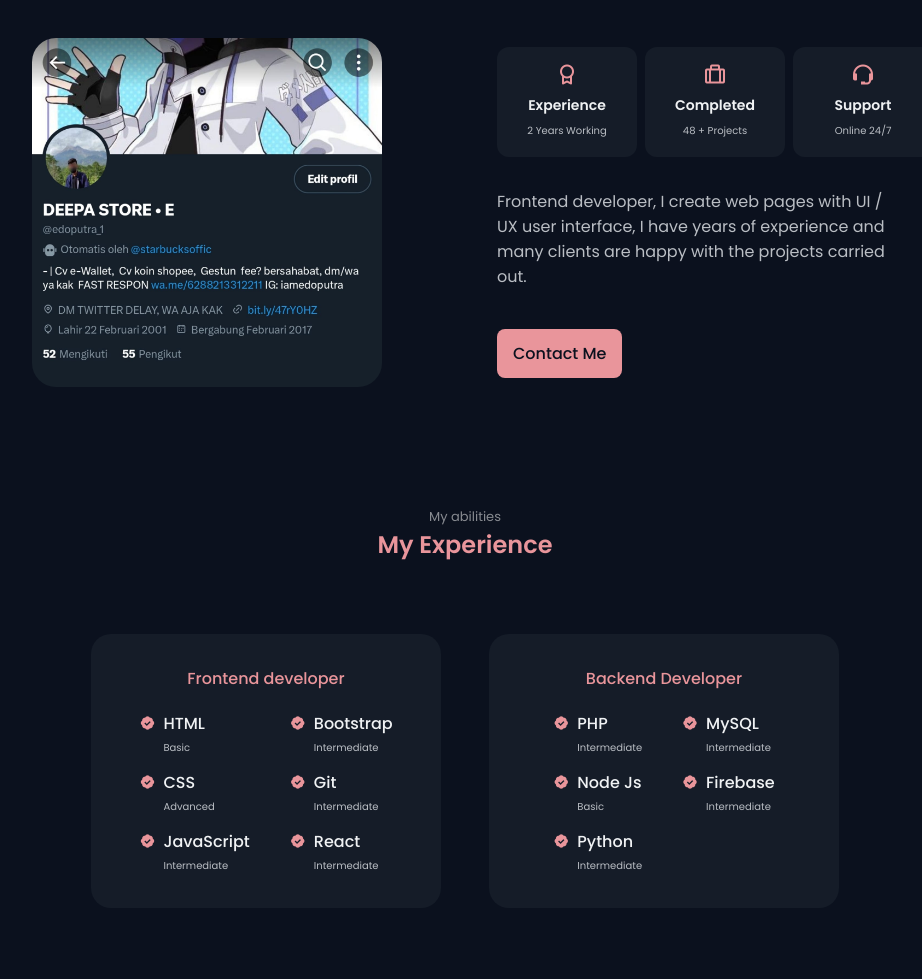
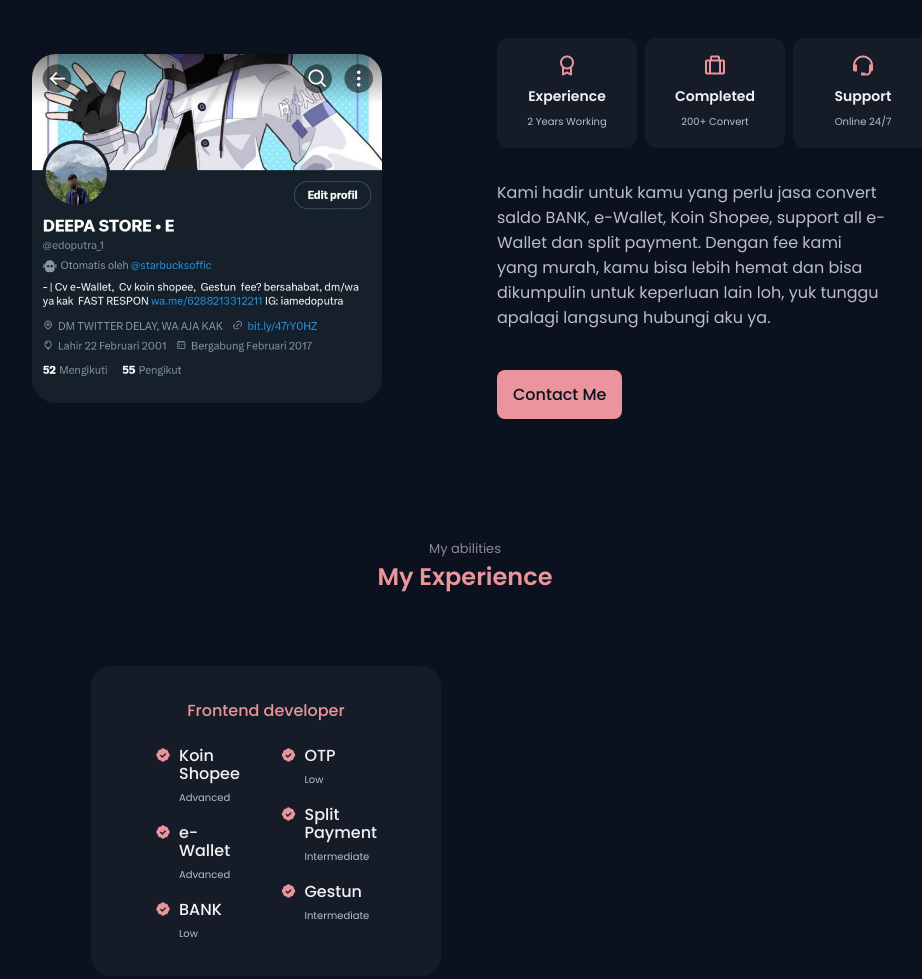
Before and after one commit to edoputra13/deepsa, a plain HTML site: page index.html in a window 1280 px wide. Shown: the part 1000-1979 px from the top of the page, without its empty margins (175-1097 px from the left). Drawn offline with nearby package versions, Linux system fonts and the light colour scheme.

Commit message:
index.html

```diff
--- a/index.html
+++ b/index.html
@@ -76,8 +76,8 @@
                     <h3 class="home__education">Layanan Jasa Convert</h3>
 
                     <div class="home__buttons">
-                        <a download="" href="assets/pdf/Ansel-Cv.pdf" class="button button--ghost">
-                            Check out my CV
+                        <a download="" href="assets/pdf/deepastore.pdf" class="button button--ghost">
+                            Check List Fee
                         </a>
                         <a href="#about" class="button">About me</a>
                     </div>
@@ -125,7 +125,7 @@
                         <div class="about__box">
                             <i class='bx bx-briefcase-alt about__icon'></i>
                             <h3 class="about__title">Completed</h3>
-                            <span class="about__subtitle">48 + Projects</span>
+                            <span class="about__subtitle">200+ Convert</span>
                         </div>
 
                         <div class="about__box">
@@ -136,9 +136,7 @@
                     </div>
 
                     <p class="about__description">
-                        Frontend developer, I create web pages with UI / UX user interface,
-                        I have years of experience and many clients are happy
-                        with the projects carried out.
+                        Kami hadir untuk kamu yang perlu jasa convert saldo BANK, e-Wallet, Koin Shopee, support all e-Wallet dan split payment. Dengan fee kami yang murah, kamu bisa lebih hemat dan bisa dikumpulin untuk keperluan lain loh, yuk tunggu apalagi langsung hubungi aku ya.
                     </p>
 
                     <a href="#contact" class="button">Contact Me</a>
@@ -161,16 +159,7 @@
                                 <i class='bx bxs-badge-check'></i>
 
                                 <div>
-                                    <h3 class="skills__name">HTML</h3>
-                                    <span class="skills__level">Basic</span>
-                                </div>
-                            </div>
-
-                            <div class="skills__data">
-                                <i class='bx bxs-badge-check'></i>
-
-                                <div>
-                                    <h3 class="skills__name">CSS</h3>
+                                    <h3 class="skills__name">Koin Shopee</h3>
                                     <span class="skills__level">Advanced</span>
                                 </div>
                             </div>
@@ -179,8 +168,17 @@
                                 <i class='bx bxs-badge-check'></i>
 
                                 <div>
-                                    <h3 class="skills__name">JavaScript</h3>
-                                    <span class="skills__level">Intermediate</span>
+                                    <h3 class="skills__name">e-Wallet</h3>
+                                    <span class="skills__level">Advanced</span>
+                                </div>
+                            </div>
+
+                            <div class="skills__data">
+                                <i class='bx bxs-badge-check'></i>
+
+                                <div>
+                                    <h3 class="skills__name">BANK</h3>
+                                    <span class="skills__level">Low</span>
                                 </div>
                             </div>
                         </div>
@@ -190,7 +188,16 @@
                                 <i class='bx bxs-badge-check'></i>
 
                                 <div>
-                                    <h3 class="skills__name">Bootstrap</h3>
+                                    <h3 class="skills__name">OTP</h3>
+                                    <span class="skills__level">Low</span>
+                                </div>
+                            </div>
+
+                            <div class="skills__data">
+                                <i class='bx bxs-badge-check'></i>
+
+                                <div>
+                                    <h3 class="skills__name">Split Payment</h3>
                                     <span class="skills__level">Intermediate</span>
                                 </div>
                             </div>
@@ -199,78 +206,13 @@
                                 <i class='bx bxs-badge-check'></i>
 
                                 <div>
-                                    <h3 class="skills__name">Git</h3>
-                                    <span class="skills__level">Intermediate</span>
-                                </div>
-                            </div>
-
-                            <div class="skills__data">
-                                <i class='bx bxs-badge-check'></i>
-
-                                <div>
-                                    <h3 class="skills__name">React</h3>
+                                    <h3 class="skills__name">Gestun</h3>
                                     <span class="skills__level">Intermediate</span>
                                 </div>
                             </div>
                         </div>
                     </div>
                 </div>
-
-                <div class="skills__content">
-                    <h3 class="skills__title">Backend Developer</h3>
-
-                    <div class="skills__box">
-                        <div class="skills__group">
-                            <div class="skills__data">
-                                <i class='bx bxs-badge-check'></i>
-
-                                <div>
-                                    <h3 class="skills__name">PHP</h3>
-                                    <span class="skills__level">Intermediate</span>
-                                </div>
-                            </div>
-
-                            <div class="skills__data">
-                                <i class='bx bxs-badge-check'></i>
-
-                                <div>
-                                    <h3 class="skills__name">Node Js</h3>
-                                    <span class="skills__level">Basic</span>
-                                </div>
-                            </div>
-
-                            <div class="skills__data">
-                                <i class='bx bxs-badge-check'></i>
-
-                                <div>
-                                    <h3 class="skills__name">Python</h3>
-                                    <span class="skills__level">Intermediate</span>
-                                </div>
-                            </div>
-                        </div>
-
-                        <div class="skills__group">
-                            <div class="skills__data">
-                                <i class='bx bxs-badge-check'></i>
-
-                                <div>
-                                    <h3 class="skills__name">MySQL</h3>
-                                    <span class="skills__level">Intermediate</span>
-                                </div>
-                            </div>
-
-                            <div class="skills__data">
-                                <i class='bx bxs-badge-check'></i>
-
-                                <div>
-                                    <h3 class="skills__name">Firebase</h3>
-                                    <span class="skills__level">Intermediate</span>
-                                </div>
-                            </div>
-                        </div>
-                    </div>
-                </div>
-            </div>
         </section>
 
         <!--=============== SERVICES ===============-->
@@ -454,8 +396,8 @@
 
         <!--=============== WORK ===============-->
         <section class="work section" id="work">
-            <span class="section__subtitle">My Portfolio</span>
-            <h2 class="section__title">Recent Works</h2>
+            <span class="section__subtitle">DEEPASTORE</span>
+            <h2 class="section__title">My Testimonials</h2>
 
             <div class="work__filters">
                 <span class="work__item active-work" data-filter='all'>All</span>
@@ -562,9 +504,9 @@
                         <div class="contact__card">
                             <i class='bx bxl-whatsapp contact__card-icon'></i>
                             <h3 class="contact__card-title">Whatsapp</h3>
-                            <span class="contact__card-data">999-888-777</span>
+                            <span class="contact__card-data">8821-3312-211</span>
 
-                            <a href="https://api.whatsapp.com/send?phone=51123456789&text=Hello, more information!"
+                            <a href="https://api.whatsapp.com/send?phone=6288213312211&text=Hello, more information!"
                                 target="_blank" class="contact__button">
                                 Write me <i class='bx bx-right-arrow-alt contact__button-icon'></i>
                             </a>
@@ -575,33 +517,12 @@
                             <h3 class="contact__card-title">Messenger</h3>
                             <span class="contact__card-data">user.fb123</span>
 
-                            <a href="https://m.me/bedimcode" target="_blank" class="contact__button">
+                            <a href="https://m.me/iamedoputra" target="_blank" class="contact__button">
                                 Write me <i class='bx bx-right-arrow-alt contact__button-icon'></i>
                             </a>
                         </div>
                     </div>
                 </div>
-
-                <div class="contact__content">
-                    <h3 class="contact__title">Write me your project</h3>
-
-                    <form action="" class="contact__form">
-                        <div class="contact__form-div">
-                            <label for="" class="contact__form-tag">Names</label>
-                            <input type="text" placeholder="Insert your name" class="contact__form-input">
-                        </div>
-
-                        <div class="contact__form-div">
-                            <label for="" class="contact__form-tag">Mail</label>
-                            <input type="email" placeholder="Insert your email" class="contact__form-input">
-                        </div>
-
-                        <div class="contact__form-div contact__form-area">
-                            <label for="" class="contact__form-tag">Project</label>
-                            <textarea name="" id="" cols="30" rows="10" placeholder="Write your project"
-                                class="contact__form-input"></textarea>
-                        </div>
-
                         <button class="button">Send Message</button>
                     </form>
                 </div>
@@ -612,7 +533,7 @@
     <!--=============== FOOTER ===============-->
     <footer class="footer">
         <div class="footer__container container">
-            <h1 class="footer__title">Ansel</h1>
+            <h1 class="footer__title">DEEPASTORE</h1>
 
             <ul class="footer__list">
                 <li>
@@ -620,11 +541,11 @@
                 </li>
 
                 <li>
-                    <a href="#work" class="footer__link">Projects</a>
+                    <a href="#work" class="footer__link">Testimonials</a>
                 </li>
 
                 <li>
-                    <a href="#testimonial" class="footer__link">Testimonial</a>
+                    <a href="#testimonial" class="footer__link">Maintenance</a>
                 </li>
             </ul>
 
@@ -643,7 +564,7 @@
             </ul>
 
             <span class="footer__copy">
-                &#169; Bedimcode. All rigths reserved
+                &#169; Deepastore. All rigths reserved
             </span>
         </div>
     </footer>
```
